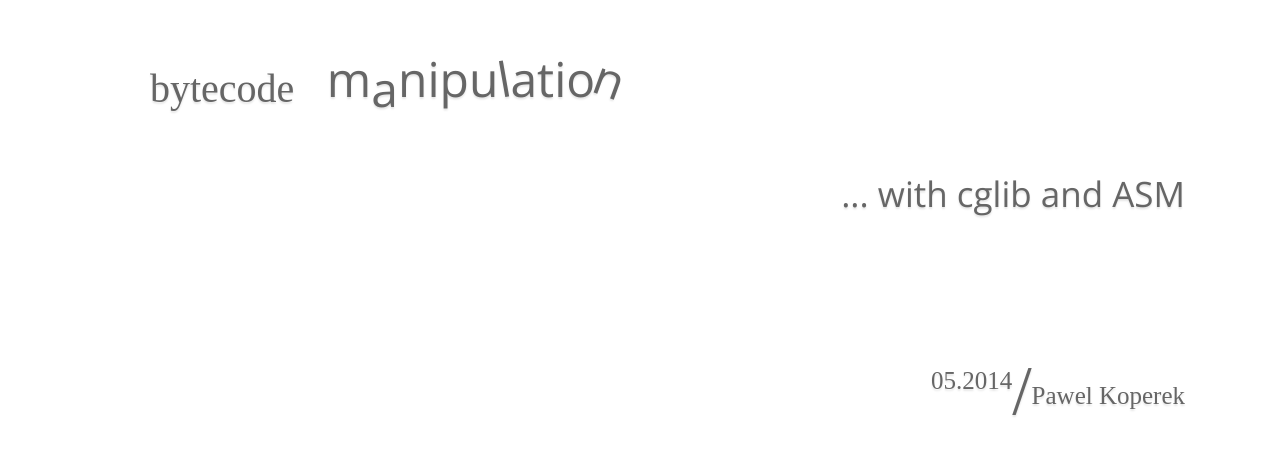
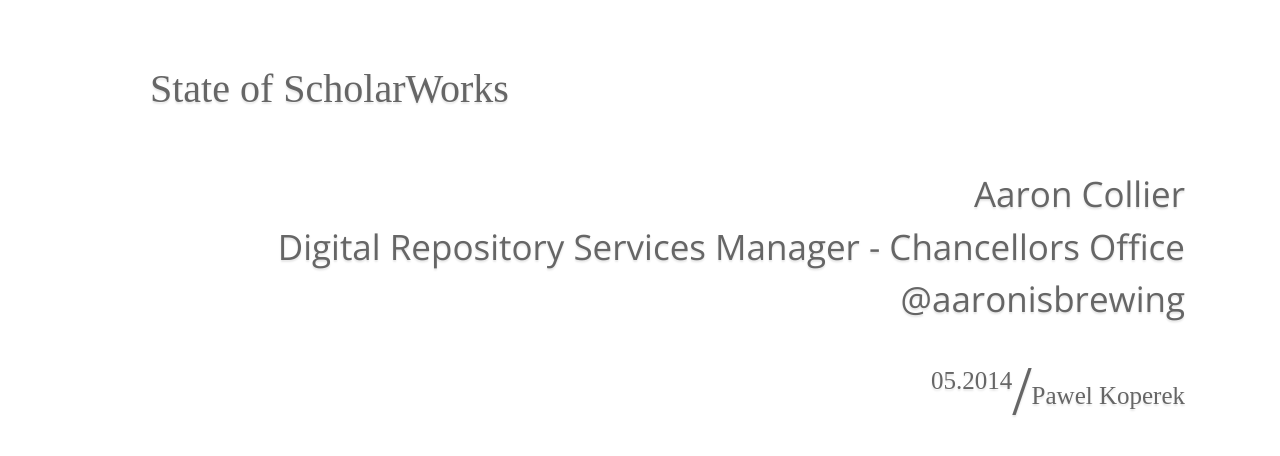
Before and after one commit to CSU-Digital-Repositories/ScholarWorks, a plain HTML site: page presentation/csu_ir_con.html in a window 1280 px wide. Shown: the part 302-758 px from the top of the page. Drawn offline with nearby package versions, Linux system fonts and the light colour scheme; a web font is replaced by a local one.

Commit message:
no message

```diff
--- a/presentation/csu_ir_con.html
+++ b/presentation/csu_ir_con.html
@@ -6,7 +6,7 @@
     <meta charset="utf-8" />
     <meta name="viewport" content="width=1024" />
     <meta name="apple-mobile-web-app-capable" content="yes" />
-    <title>bytecode manipulation ... with ASM and cglib</title>
+    <title>State of ScholarWorks</title>
     <meta name="author" content="Pawel Koperek" />
     <link href="http://fonts.googleapis.com/css?family=Open+Sans:regular,semibold,italic,italicsemibold|PT+Sans:400,700,400italic,700italic|PT+Serif:400,700,400italic,700italic" rel="stylesheet" />
     <link href="css/presentation.css" rel="stylesheet" />
@@ -25,10 +25,10 @@
 
     <div id="title" class="step slide" data-x="0" data-y="0">
         <div class="presentation_title">
-            <span class="bytecode">bytecode</span> <span class="manipulation">m<span class="aletter">a</span>nipu<span class="lletter">l</span>atio<span class="nletter">n</span></span>
+            <span class="bytecode">State of ScholarWorks</span>
         </div>
         <div class="right">
-            <span>... with cglib and ASM</span>
+            <span>Aaron Collier<br />Digital Repository Services Manager - Chancellors Office<br />@aaronisbrewing</span>
         </div>
         <div class="title_author"><span class="date">05.2014</span><span class="slash">/</span><span class="author">Pawel Koperek</span></div>
     </div>
```
